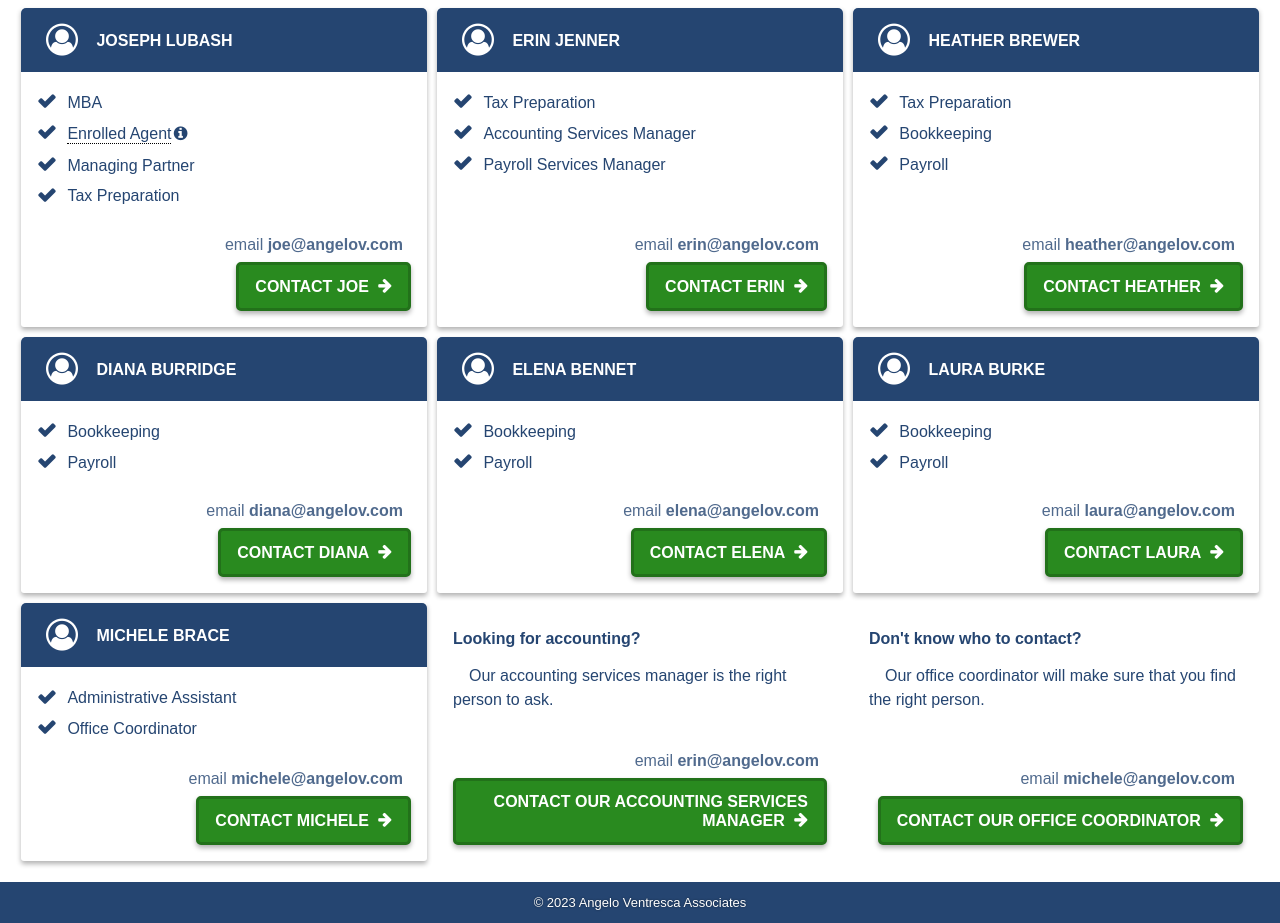
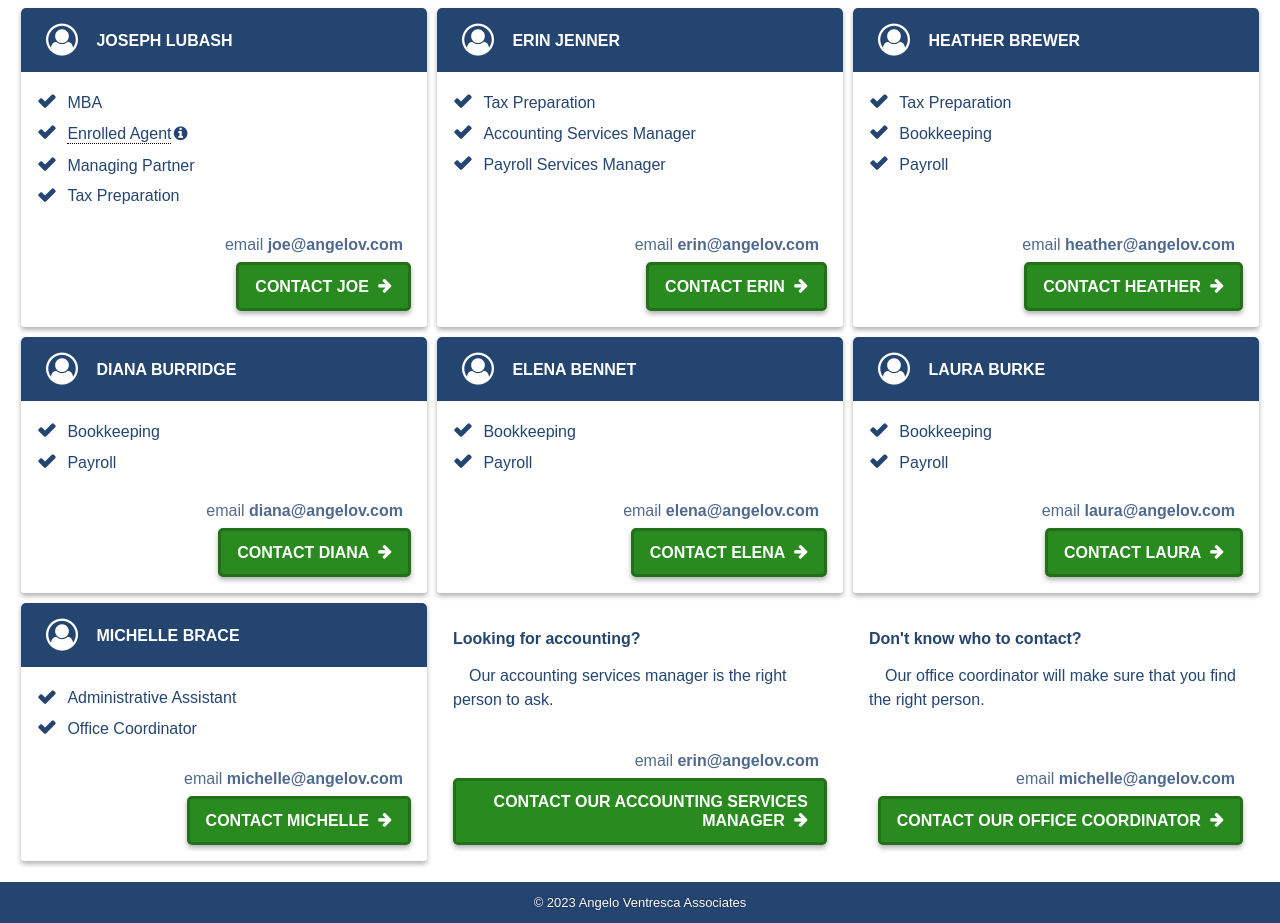
Before and after one commit to djkoloski/ava-website, a plain HTML site: page contact/index.html in a window 1280 px wide. Shown: the part 1097-2020 px from the top of the page. Drawn offline with Linux system fonts and the light colour scheme.

Commit message:
Correct employee name

```diff
--- a/contact/index.html
+++ b/contact/index.html
@@ -61,7 +61,7 @@
 							<p>Our office coordinator will make sure that you find the right person.</p>
 						</div>
 						<div class="callout-right">
-							<a class="callout" href="mailto:michele@angelov.com">Contact our <span class="avoidwrap">office coordinator<i class="fa fa-arrow-right" aria-hidden="true"></i></span></a>
+							<a class="callout" href="mailto:michelle@angelov.com">Contact our <span class="avoidwrap">office coordinator<i class="fa fa-arrow-right" aria-hidden="true"></i></span></a>
 						</div>
 					</div>
 				</div>
@@ -295,7 +295,7 @@
 				<div class="pure-u-1 pure-u-md-1-2 pure-u-lg-1-3 container-item expand-height blue">
 					<div class="container-item-container">
 						<div class="container-item-header">
-							<i class="fa fa-user-circle-o fa-2x" aria-hidden="true"></i> Michele Brace
+							<i class="fa fa-user-circle-o fa-2x" aria-hidden="true"></i> Michelle Brace
 						</div>
 						<div class="container-item-body">
 							<ul class="style-checks">
@@ -304,8 +304,8 @@
 							</ul>
 						</div>
 						<div class="callout-right">
-							<div class="opt-email">email <strong>michele@angelov.com</strong></div>
-							<a class="callout" href="mailto:michele@angelov.com">Contact michele <i class="fa fa-arrow-right" aria-hidden="true"></i></a>
+							<div class="opt-email">email <strong>michelle@angelov.com</strong></div>
+							<a class="callout" href="mailto:michelle@angelov.com">Contact Michelle <i class="fa fa-arrow-right" aria-hidden="true"></i></a>
 						</div>
 					</div>
 				</div>
@@ -328,8 +328,8 @@
 							<p>Our office coordinator will make sure that you find the right person.</p>
 						</div>
 						<div class="callout-right">
-							<div class="opt-email">email <strong>michele@angelov.com</strong></div>
-							<a class="callout" href="mailto:michele@angelov.com">Contact our <span class="avoidwrap">office coordinator <i class="fa fa-arrow-right" aria-hidden="true"></i></span></a>
+							<div class="opt-email">email <strong>michelle@angelov.com</strong></div>
+							<a class="callout" href="mailto:michelle@angelov.com">Contact our <span class="avoidwrap">office coordinator <i class="fa fa-arrow-right" aria-hidden="true"></i></span></a>
 						</div>
 					</div>
 				</div>
```
